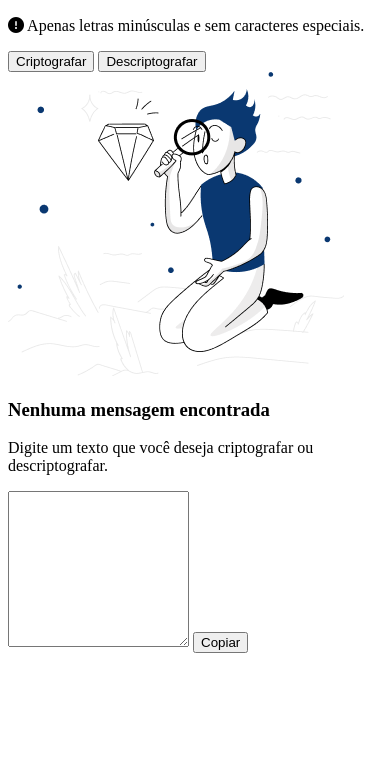
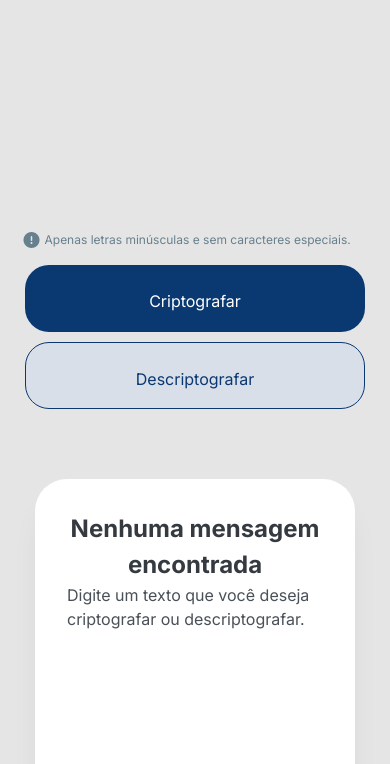
Before and after one commit to Jessica-Almeida/decodificador-de-texto, a plain HTML site: page index.html in a window 390 px wide. Shown: the part 159-923 px from the top of the page. Before the commit the page ends 844 px from the top, so only its background shows below. Drawn offline with Linux system fonts and the light colour scheme; files whose address does not match are found by name.

Commit message:
CSS - mobile first

```diff
--- a/assets/css/style.css
+++ b/assets/css/style.css
@@ -0,0 +1,155 @@
+@import url("https://fonts.googleapis.com/css2?family=Inter:wght@400;700&family=Open+Sans:wght@400;700&display=swap");
+
+* {
+  padding: 0;
+  margin: 0;
+  box-sizing: border-box;
+  line-height: 150%;
+
+  font-family: "Inter", sans-serif;
+  font-size: 1.6rem;
+  font-weight: 400;
+}
+
+html {
+  font-size: 62.5%;
+}
+
+body {
+  background-color: #e5e5e5;
+}
+
+header {
+  height: 96px;
+}
+
+.logo {
+  width: 100px;
+  height: 50px;
+  margin-top: 23px;
+  margin-left: 5px;
+}
+
+main {
+  display: flex;
+  justify-content: space-evenly;
+  align-items: center;
+  flex-direction: column;
+}
+
+#input-main {
+  max-width: 100%;
+  width: 343px;
+  padding-left: 40px;
+  font-size: 3.2rem;
+  color: #0a3871;
+  background-color: transparent;
+  overflow-y: hidden;
+  border: none;
+  resize: none;
+}
+
+#input-main::placeholder {
+  color: #0a3871;
+}
+
+textarea:focus {
+  box-shadow: 0 0 0 0;
+  border: 0 none;
+  outline: 0;
+}
+
+.text-warning {
+  display: flex;
+  align-items: center;
+  padding-bottom: 1.6rem;
+  gap: 5px;
+  font-size: 1.2rem;
+  color: #67808e;
+}
+
+.btns {
+  display: flex;
+  flex-direction: column;
+  align-items: center;
+  gap: 10px;
+}
+
+.btn {
+  padding: 2.4rem;
+  width: 340px;
+  height: 67px;
+  border-radius: 24px;
+  font-size: 1.6rem;
+  border: none;
+  cursor: pointer;
+}
+
+.btn-encrypt {
+  color: #ffffff;
+  background-color: #0a3871;
+}
+
+.btn-decrypt {
+  color: #0a3871;
+  background-color: #d8dfe8;
+  border: 1px solid #0a3871;
+  margin-bottom: 70px;
+}
+
+.section-output {
+  width: 320px;
+  margin-bottom: 24px;
+  padding: 32px;
+  display: flex;
+  flex-direction: column;
+  align-items: center;
+  justify-content: center;
+  background-color: #ffffff;
+  box-shadow: 0px 24px 32px -8px rgba(0, 0, 0, 0.08);
+  border-radius: 32px;
+}
+
+.ilustracao {
+  display: none;
+}
+
+.section-output h3 {
+  font-size: 2.4rem;
+  font-weight: 700;
+  color: #343a40;
+  text-align: center;
+}
+
+.section-output p {
+  font-size: 1.6rem;
+  color: #495057;
+}
+
+#msg-copy {
+  padding-left: 2rem;
+  width: 260px;
+  font-size: 2.4rem;
+  background-color: #ffffff;
+  color: #495057;
+  margin-bottom: 32px;
+  overflow: auto;
+  resize: none;
+  border: none;
+}
+
+textarea::-webkit-scrollbar {
+  width: 5px;
+}
+
+textarea::-webkit-scrollbar-thumb {
+  background: #0a3871;
+  border-radius: 5px;
+}
+
+.btn-copy {
+  width: 279px;
+  background-color: #ffffff;
+  border: 1px solid #0a3871;
+  color: #0a3871;
+}
--- a/index.html
+++ b/index.html
@@ -6,6 +6,7 @@
     <meta http-equiv="X-UA-Compatible" content="IE=edge">
     <meta name="viewport" content="width=device-width, initial-scale=1.0">
 
+    <link rel="stylesheet" href="./assets/css/style.css">
     <script src="https://kit.fontawesome.com/e8a034c4b7.js" crossorigin="anonymous"></script>
 
     <title>Decodificador de Texto</title>
@@ -14,24 +15,28 @@
 <body>
 
     <header>
-        <img src="./assets/imgs/logo-alura.png" alt="Logo da Alura Cursos">
+        <figure> <img class="logo" src="./assets/imgs/logo-alura.png" alt="Logo da Alura Cursos"> </figure>
     </header>
 
     <main>
 
-        <section>
-            <textarea cols="45" rows="6" placeholder="Digite seu Texto"></textarea>
-            <p> <i class="fa-solid fa-circle-exclamation"></i> Apenas letras minúsculas e sem caracteres especiais.</p>
-            <button class="btn btn-encrypt">Criptografar</button>
-            <button class="btn btn-decrypt">Descriptografar</button>
+        <section class="section-input">
+            <textarea id="input-main" cols="45" rows="6" placeholder="Digite seu Texto"></textarea>
+            <p class="text-warning"> <i class="fa-solid fa-circle-exclamation"></i> Apenas letras minúsculas e sem
+                caracteres especiais.</p>
+            <div class="btns">
+                <button class="btn btn-encrypt">Criptografar</button>
+                <button class="btn btn-decrypt">Descriptografar</button>
+            </div>
         </section>
 
-        <section>
-            <img src="./assets/imgs/ilustracao.png" alt="Ilustração de um boneco com uma lupa analisando um diamante">
+        <section class="section-output">
+            <figure> <img class="ilustracao" src="./assets/imgs/ilustracao.png"
+                    alt="Ilustração de um boneco com uma lupa analisando um diamante"> </figure>
             <h3>Nenhuma mensagem encontrada</h3>
             <p>Digite um texto que você deseja criptografar ou descriptografar.</p>
-            <textarea cols="20" rows="10" id="result"></textarea>
-            <button>Copiar</button>
+            <textarea id="msg-copy" cols="20" rows="10"></textarea>
+            <button class="btn btn-copy">Copiar</button>
         </section>
 
     </main>
```
